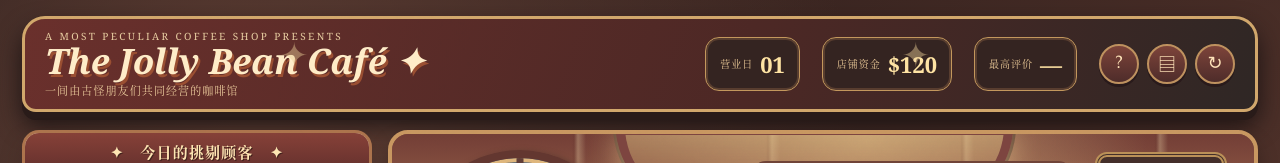
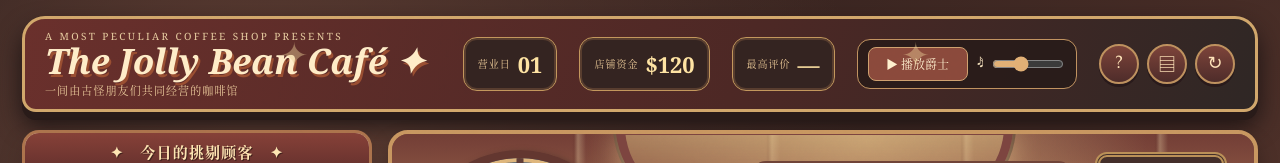
Before and after one commit to CDitixi/Cafe, a plain HTML site: page index.html in a window 1280 px wide. Shown: the top 163 px of the page. Drawn offline with Linux system fonts and the light colour scheme.

Commit message:
Enable Radio Ruby background jazz on playable demo

```diff
--- a/index.html
+++ b/index.html
@@ -205,5 +205,6 @@ renderAll();
 // For lightweight in-browser smoke tests: view current state without exposing data externally.
 window.JollyBeanDemo={getState:()=>({...state,ing:{...state.ing}}),attributes:getAttributes,reset:resetDrink};
 </script>
+<script src="./music.js" defer></script>
 </body>
 </html>
```
